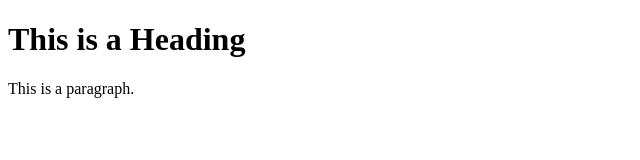
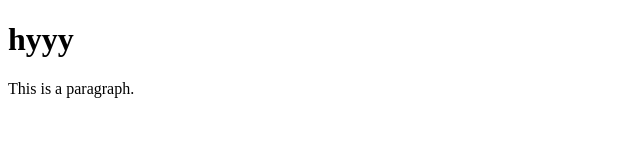
Before and after one commit to sandeepks2255/basicgit, a plain HTML site: page index.html in a window 1280 px wide. Shown: the whole page, without its empty margins (0-640 px from the left). Drawn offline with Linux system fonts and the light colour scheme.

Commit message:
edited html

```diff
--- a/index.html
+++ b/index.html
@@ -5,7 +5,7 @@
 </head>
 <body>
 
-<h1>This is a Heading</h1>
+<h1>hyyy</h1>
 <p>This is a paragraph.</p>
 
 </body>
```
